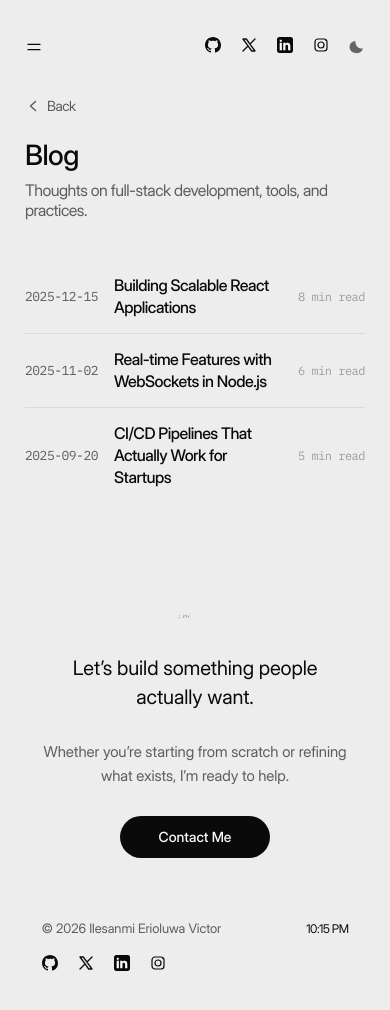
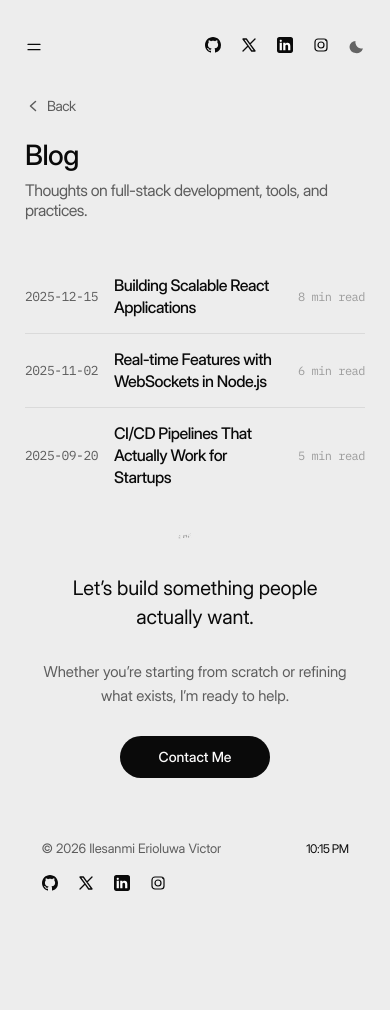
Before and after one commit to Ilesanmi-Erioluwa-Victor/portfolio, a Next.js app: page /blog in a window 390 px wide. Shown: the top 1010 px of the page. After the commit the page ends 955 px from the top, so only its background shows below. Built offline with nearby package versions, Linux system fonts and the light colour scheme.

Commit message:
style: tidy Hero markup, small CSS adjustments

```diff
--- a/components/Hero.jsx
+++ b/components/Hero.jsx
@@ -4,14 +4,11 @@ const emailArrow = `<svg width="12" height="12" viewBox="0 0 12 12" fill="none">
 
 const downloadArrow = `<svg width="12" height="12" viewBox="0 0 12 12" fill="none"><path d="M10 6V8.67C10 9.41 9.41 10 8.67 10H3.33C2.59 10 2 9.41 2 8.67V6" stroke="#fcfbfb" stroke-width="1.2" stroke-linecap="round" stroke-linejoin="round"/><path d="M6 2V7M6 7L3.5 4.5M6 7L8.5 4.5" stroke="#fcfbfb" stroke-width="1.2" stroke-linecap="round" stroke-linejoin="round"/></svg>`;
 
-export default function Hero({ avatarSrc, signatureSvg }) {
+export default function Hero({ signatureSvg }) {
   return (
     <header className="hero">
       <div className="hero-head">
         <div className="identity">
-          <div className="avatar-wrap">
-            <img className="avatar-full" src={avatarSrc} alt="" />
-          </div>
           <div
             className="signature"
             id="sigHero"
--- a/styles/globals.css
+++ b/styles/globals.css
@@ -453,8 +453,12 @@ nav.snap * {
   animation: contact-fade 0.18s ease-out;
 }
 @keyframes contact-fade {
-  from { opacity: 0; }
-  to { opacity: 1; }
+  from {
+    opacity: 0;
+  }
+  to {
+    opacity: 1;
+  }
 }
 .contact-modal {
   position: relative;
@@ -471,8 +475,14 @@ nav.snap * {
   animation: contact-rise 0.22s cubic-bezier(0.22, 1, 0.36, 1);
 }
 @keyframes contact-rise {
-  from { transform: translateY(8px); opacity: 0; }
-  to { transform: translateY(0); opacity: 1; }
+  from {
+    transform: translateY(8px);
+    opacity: 0;
+  }
+  to {
+    transform: translateY(0);
+    opacity: 1;
+  }
 }
 .contact-close {
   position: absolute;
@@ -1152,7 +1162,7 @@ nav.snap * {
   overflow: hidden;
 }
 .blog-page .outro {
-  margin-top: 120px;
+  margin-top: 40px;
   gap: 100px;
 }
 .blog-page .contact {
@@ -1194,7 +1204,6 @@ nav.snap * {
   display: flex;
   flex-direction: column;
   gap: 0;
-  padding-bottom: 60px;
 }
 .blog-list-item {
   display: flex;
@@ -2058,7 +2067,7 @@ nav.snap * {
 
   .outro {
     width: var(--col);
-    margin-top: 60px;
+    margin-top: 30px;
     gap: 40px;
   }
   .process {
@@ -2460,7 +2469,7 @@ nav.snap * {
   }
   .blog-page .outro {
     width: 100%;
-    margin-top: 40px;
+    margin-top: 20px;
     gap: 60px;
   }
   .blog-page .contact {
```
Also changed, not shown: pages/index.jsx (+1 -3 lines).
